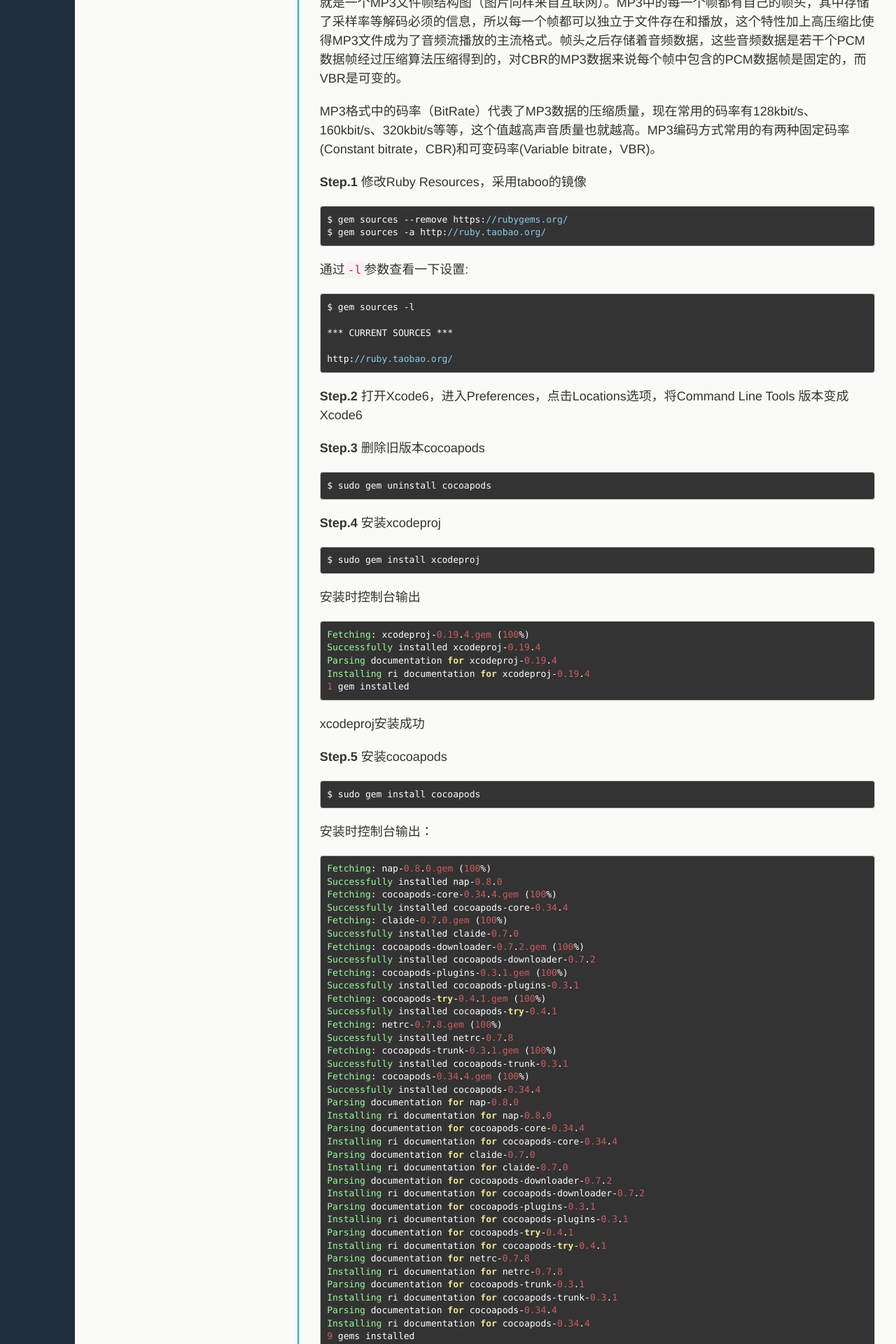
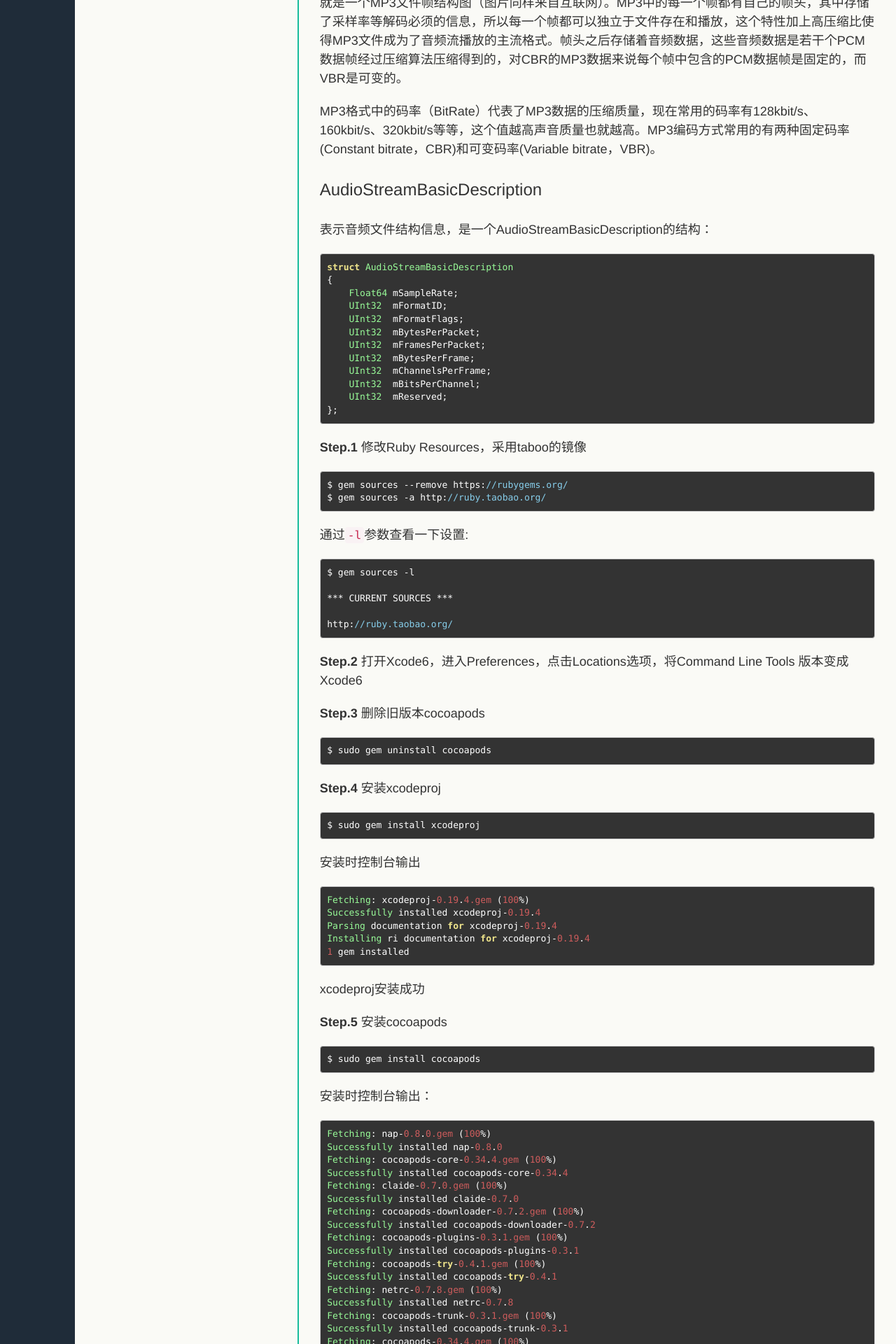
Before and after one commit to xiaxiaowei/xiaxiaowei.github.io, a Jekyll site: the page built from _posts/iOS/2015-01-30-ios-core-audio-introduce.md, in a window 1280 px wide. Shown: the part 1203-3123 px from the top of the page at 70% size. Built offline with Jekyll 4.4.1, drawn with Linux system fonts in a browser that asks for light colours; some of the changed text lies outside the part shown.

Commit message:
Core Audio

````diff
--- a/_posts/iOS/2015-01-30-ios-core-audio-introduce.md
+++ b/_posts/iOS/2015-01-30-ios-core-audio-introduce.md
@@ -31,6 +31,27 @@ frame, one for the left channel and one for the right channel.
 MP3格式中的数据通常由两部分组成，一部分为ID3用来存储歌名、演唱者、专辑、音轨数等信息，另一部分为音频数据。音频数据部分以帧(frame)为单位存储，每个音频都有自己的帧头，如图所示就是一个MP3文件帧结构图（图片同样来自互联网）。MP3中的每一个帧都有自己的帧头，其中存储了采样率等解码必须的信息，所以每一个帧都可以独立于文件存在和播放，这个特性加上高压缩比使得MP3文件成为了音频流播放的主流格式。帧头之后存储着音频数据，这些音频数据是若干个PCM数据帧经过压缩算法压缩得到的，对CBR的MP3数据来说每个帧中包含的PCM数据帧是固定的，而VBR是可变的。
 
 MP3格式中的码率（BitRate）代表了MP3数据的压缩质量，现在常用的码率有128kbit/s、160kbit/s、320kbit/s等等，这个值越高声音质量也就越高。MP3编码方式常用的有两种固定码率(Constant bitrate，CBR)和可变码率(Variable bitrate，VBR)。
+
+###AudioStreamBasicDescription
+
+表示音频文件结构信息，是一个AudioStreamBasicDescription的结构：
+
+```
+struct AudioStreamBasicDescription
+{
+    Float64 mSampleRate;
+    UInt32  mFormatID;
+    UInt32  mFormatFlags;
+    UInt32  mBytesPerPacket;
+    UInt32  mFramesPerPacket;
+    UInt32  mBytesPerFrame;
+    UInt32  mChannelsPerFrame;
+    UInt32  mBitsPerChannel;
+    UInt32  mReserved;
+};
+```
+
+
 
 
 
````
